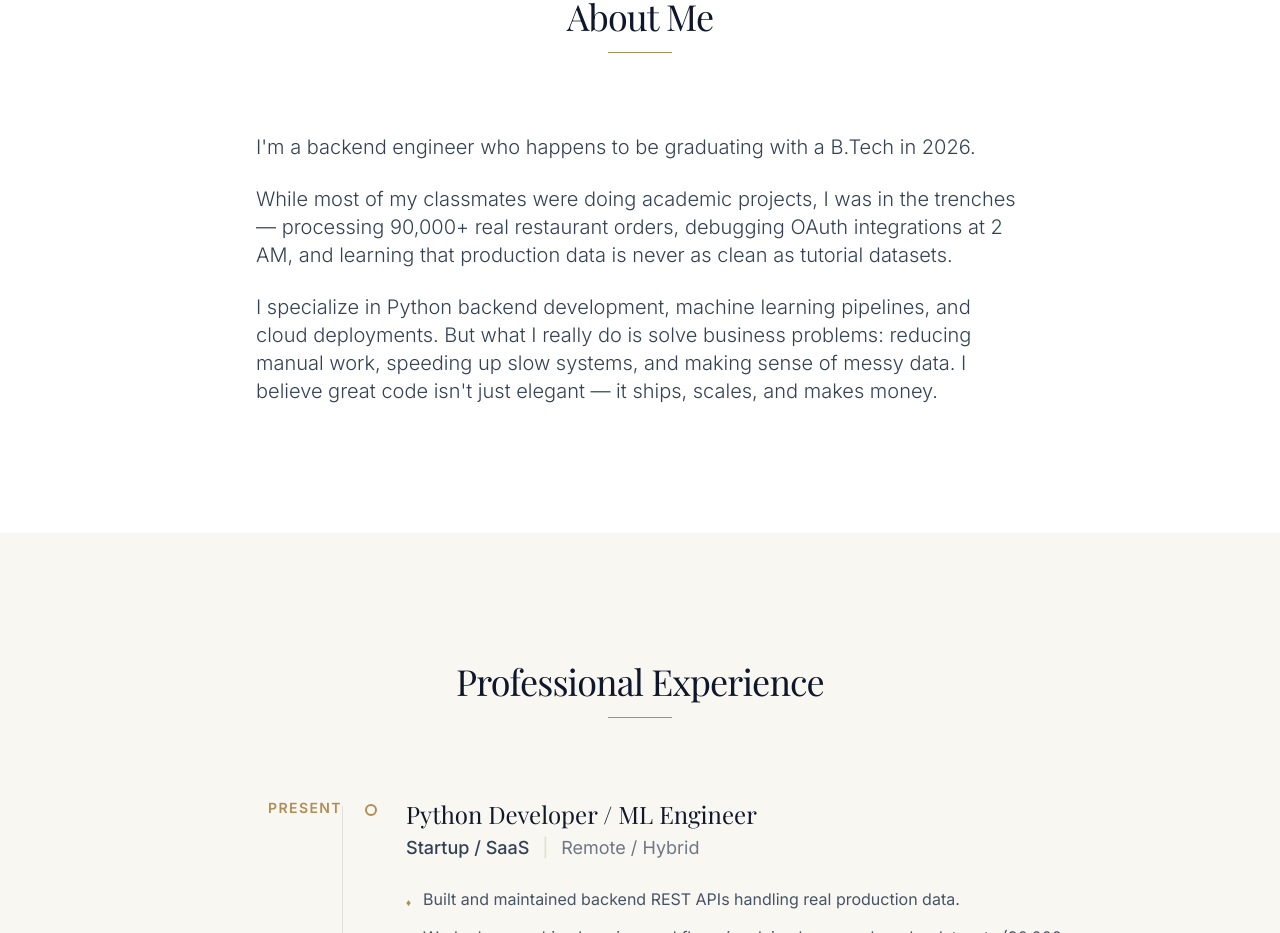
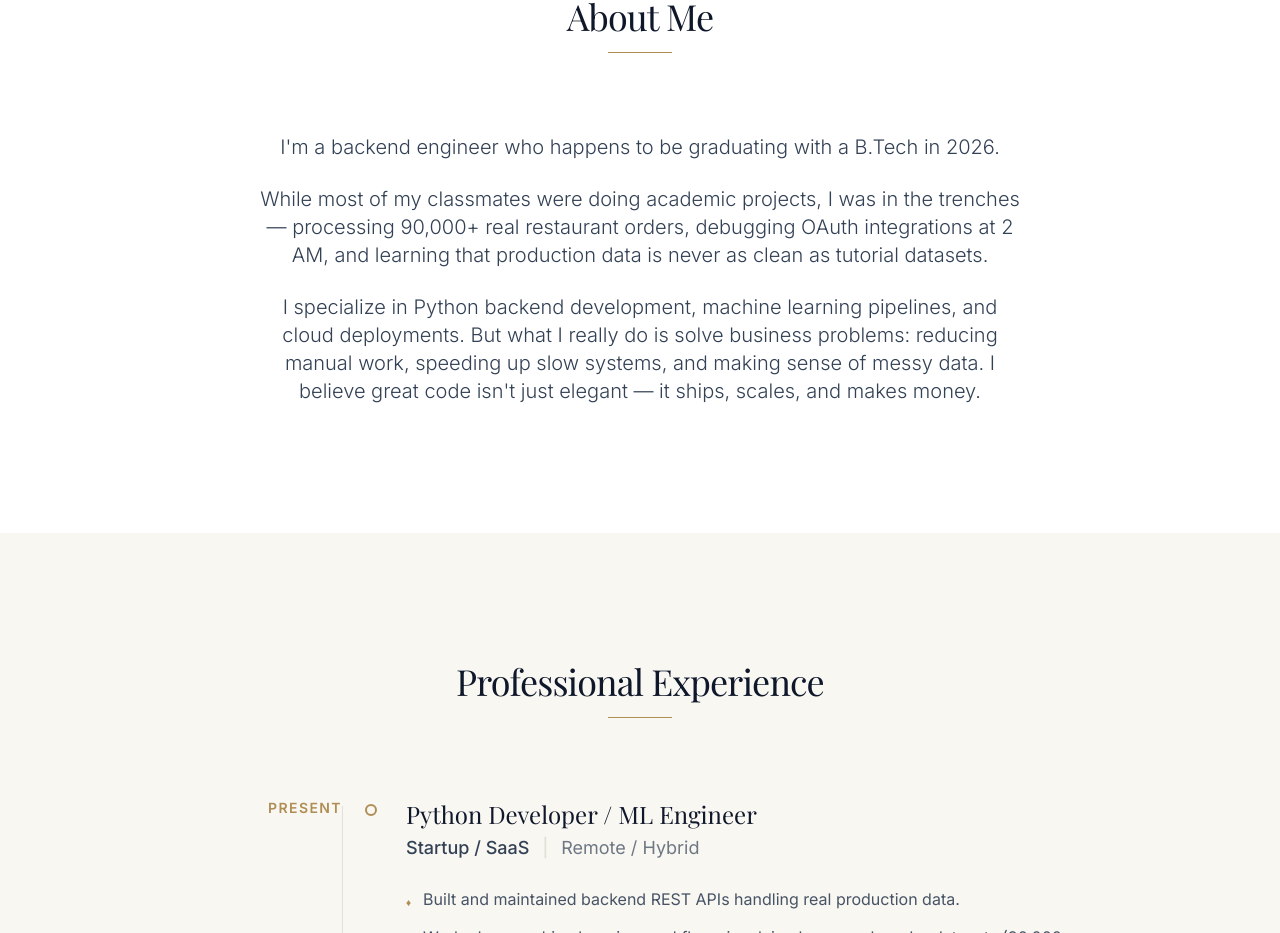
Before and after one commit to HarshNsingh001/Portfolio-, a React (Vite) app: page /#/ in a window 1280 px wide. Shown: the part 932-1865 px from the top of the page. Built offline with nearby package versions, Linux system fonts and the light colour scheme; a web font is replaced by a local one.

Commit message:
fix: Center align About Me section on all screen sizes

```diff
--- a/pages/Home.tsx
+++ b/pages/Home.tsx
@@ -51,7 +51,7 @@ const Home: React.FC = () => {
 
       {/* About Section */}
       <Section id="about" title="About Me" dark>
-        <div className="max-w-3xl mx-auto text-lg md:text-xl text-om-charcoal leading-relaxed space-y-6 font-light text-center md:text-left">
+        <div className="max-w-3xl mx-auto text-lg md:text-xl text-om-charcoal leading-relaxed space-y-6 font-light text-center">
           {ABOUT_TEXT.map((paragraph, idx) => (
             <p key={idx}>{paragraph}</p>
           ))}
```
Lines whose indentation alone changed are shown as unchanged.
